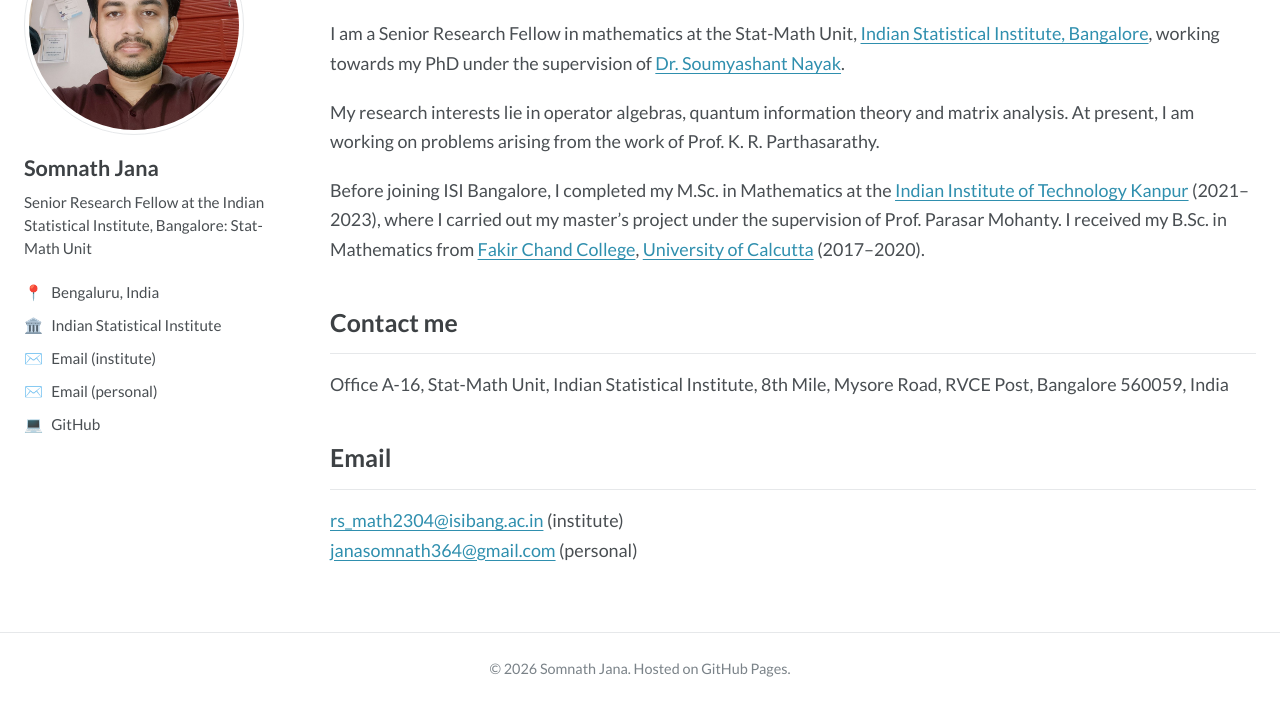
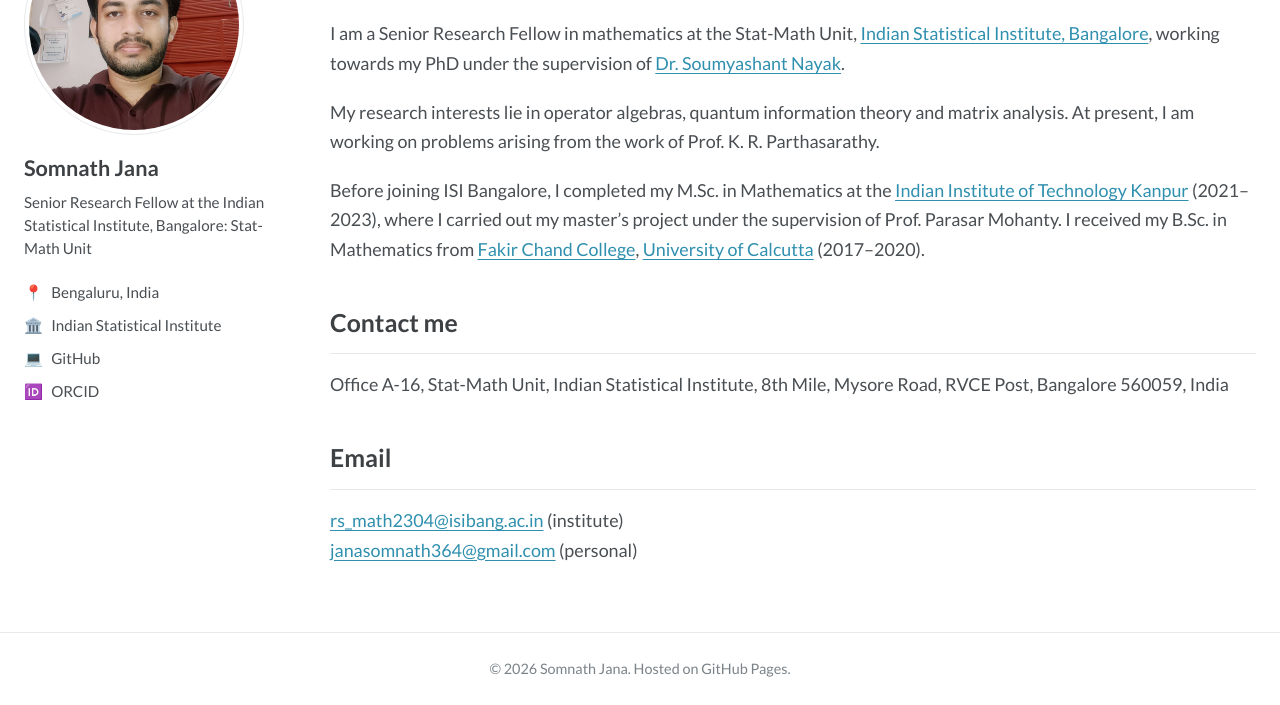
Before and after one commit to Somnathjanamath/somnathjanamath.github.io, a plain HTML site: page index.html in a window 1280 px wide. Shown: the part 187-892 px from the top of the page. Drawn offline with Linux system fonts and the light colour scheme.

Commit message:
Update index.html

```diff
--- a/index.html
+++ b/index.html
@@ -59,9 +59,8 @@
       <ul class="author-links">
         <li><span class="ico" aria-hidden="true">📍</span> Bengaluru, India</li>
         <li><span class="ico" aria-hidden="true">🏛️</span> <a href="https://www.isibang.ac.in/" target="_blank" rel="noopener">Indian Statistical Institute</a></li>
-        <li><span class="ico" aria-hidden="true">✉️</span> <a href="mailto:rs_math2304@isibang.ac.in">Email (institute)</a></li>
-        <li><span class="ico" aria-hidden="true">✉️</span> <a href="mailto:janasomnath364@gmail.com">Email (personal)</a></li>
         <li><span class="ico" aria-hidden="true">💻</span> <a href="https://github.com/Somnathjanamath" target="_blank" rel="noopener">GitHub</a></li>
+        <li><span class="ico" aria-hidden="true">🆔 </span> <a href="https://orcid.org/my-orcid?orcid=0009-0006-8794-8292" target="_blank" rel="noopener">ORCID</a></li>
         <!-- Add more, e.g.:
         <li><span class="ico" aria-hidden="true">🆔</span> <a href="https://orcid.org/0000-0000-0000-0000" target="_blank" rel="noopener">ORCID</a></li>
         -->
```
